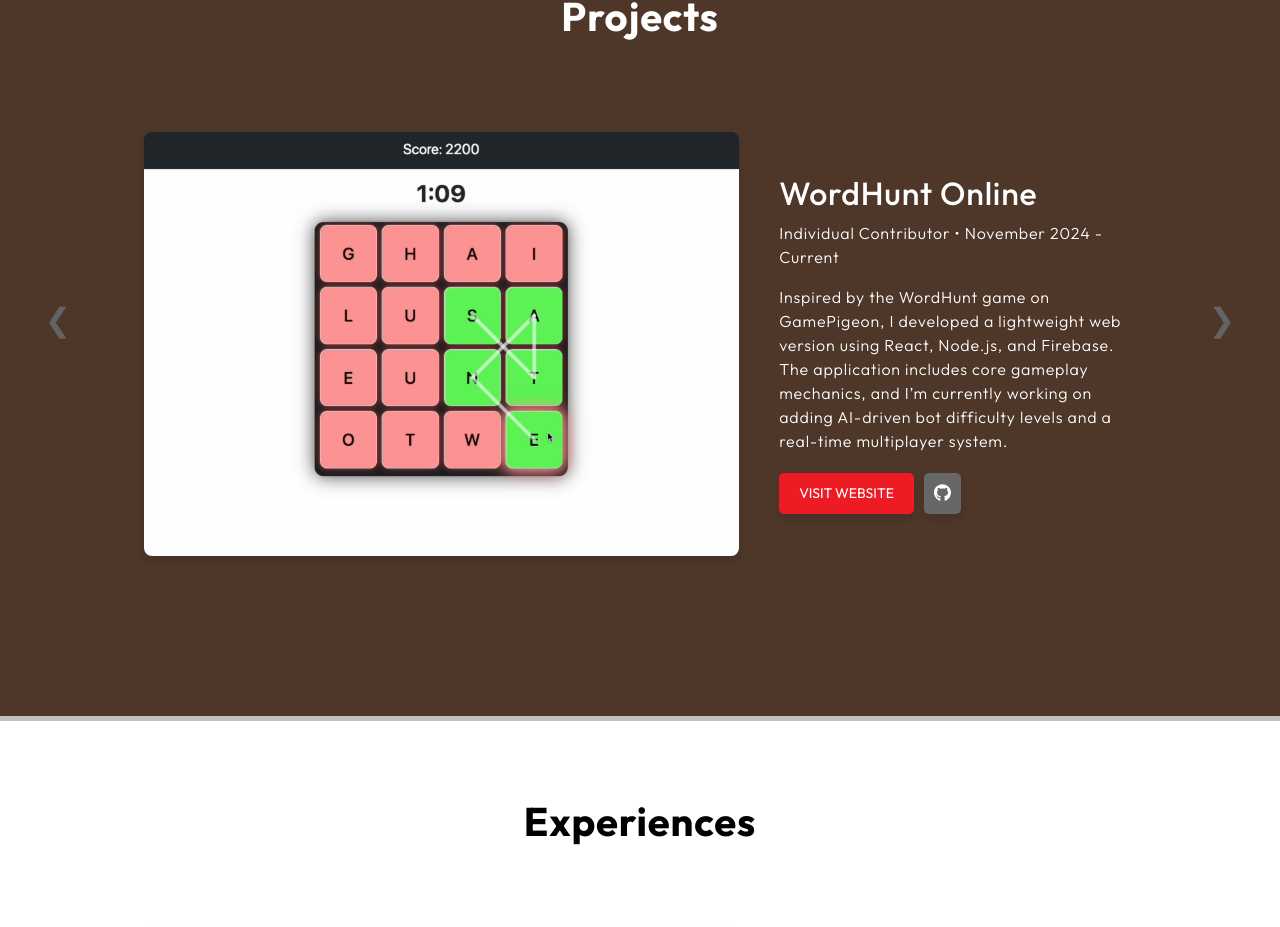
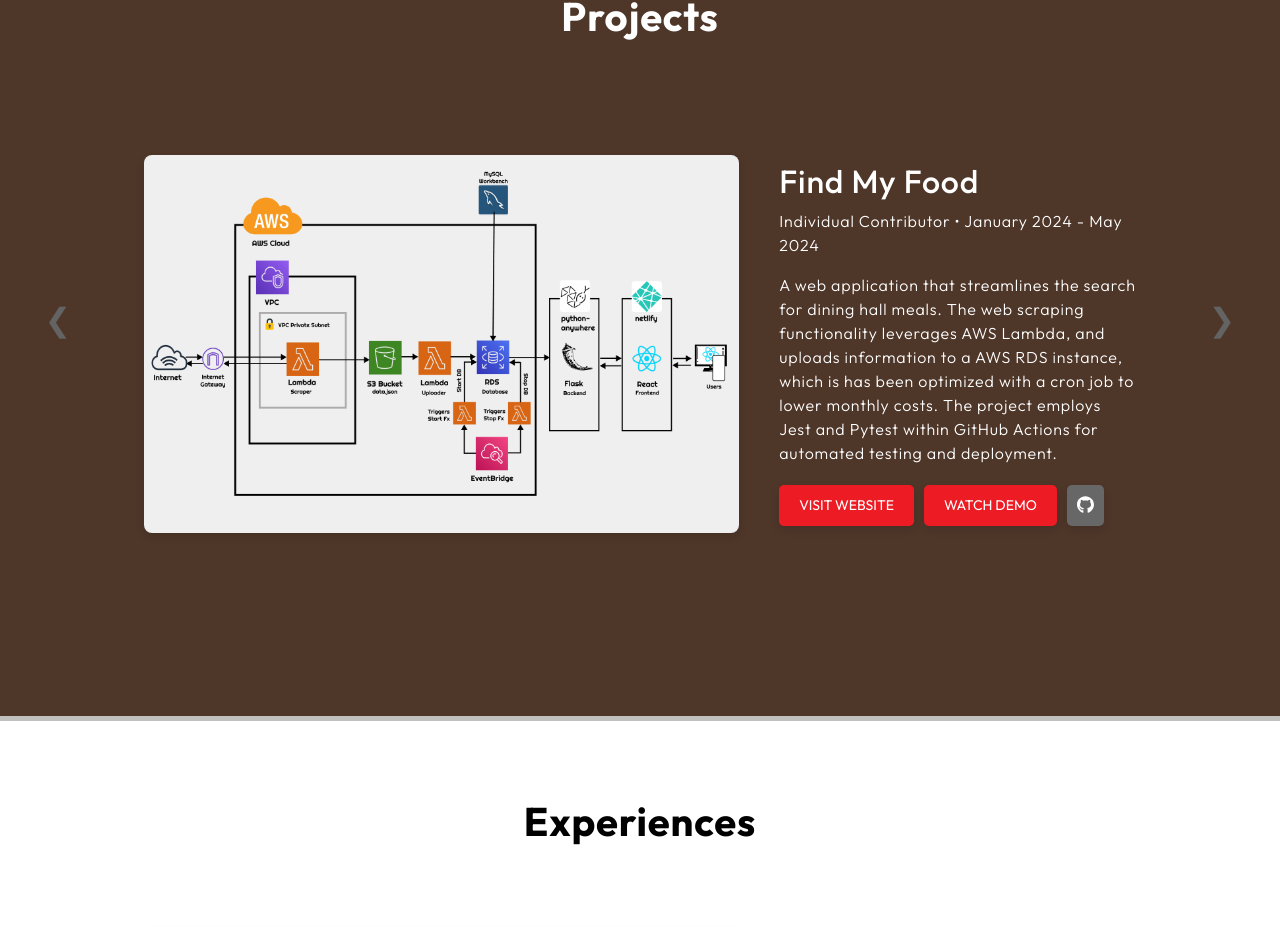
Before and after one commit to austinliu05/my-web-portfolio, a React (Create React App) app: page / in a window 1280 px wide. Shown: the part 1694-2621 px from the top of the page. Built offline with nearby package versions, Linux system fonts and the light colour scheme.

Commit message:
reordered projects

```diff
--- a/src/components/projects/projects_section.tsx
+++ b/src/components/projects/projects_section.tsx
@@ -2,6 +2,16 @@ import React from 'react';
 import Slideshow from '../slideshow'
 
 const projectItems = [
+  {
+    title: "Find My Food",
+    role: "Individual Contributor",
+    date: "January 2024 - May 2024",
+    description: "A web application that streamlines the search for dining hall meals. The web scraping functionality leverages AWS Lambda, and uploads information to a AWS RDS instance, which is has been optimized with a cron job to lower monthly costs. The project employs Jest and Pytest within GitHub Actions for automated testing and deployment.",
+    imageURL: "projects/findmyfood-architecture.png",
+    websiteURL: "https://brownfood.netlify.app/",
+    videoURL: "https://www.youtube.com/watch?v=th3U7XPuVUM",
+    githubURL: "https://github.com/austinliu05/Brown-Dining"
+  },
   {
     title: "WordHunt Online",
     role: "Individual Contributor",
@@ -21,16 +31,6 @@ const projectItems = [
     websiteURL: "https://guitar-tab-transformer.vercel.app/",
     videoURL: "",
     githubURL: "https://github.com/austinliu05/guitar-tab-transformer"
-  },
-  {
-    title: "Find My Food",
-    role: "Individual Contributor",
-    date: "January 2024 - May 2024",
-    description: "A web application that streamlines the search for dining hall meals. The web scraping functionality leverages AWS Lambda, and uploads information to a AWS RDS instance, which is has been optimized with a cron job to lower monthly costs. The project employs Jest and Pytest within GitHub Actions for automated testing and deployment.",
-    imageURL: "projects/findmyfood-architecture.png",
-    websiteURL: "https://brownfood.netlify.app/",
-    videoURL: "https://www.youtube.com/watch?v=th3U7XPuVUM",
-    githubURL: "https://github.com/austinliu05/Brown-Dining"
   },
   {
     title: "Connect 4",
```
